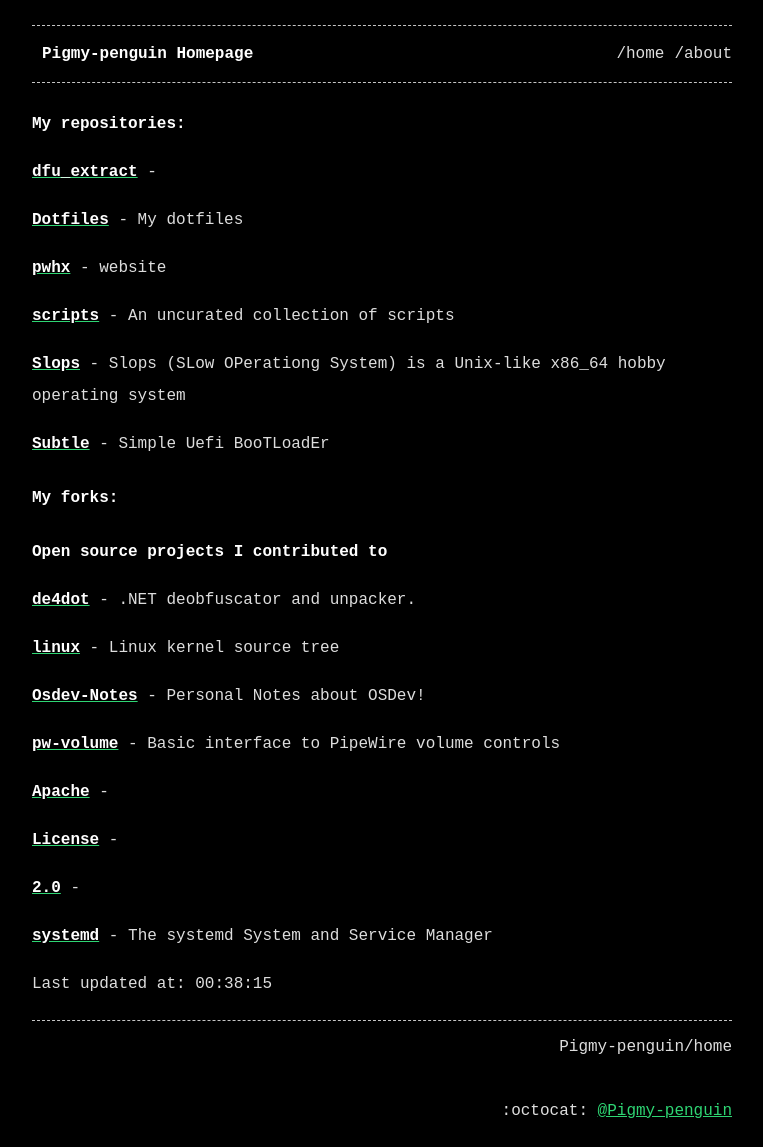
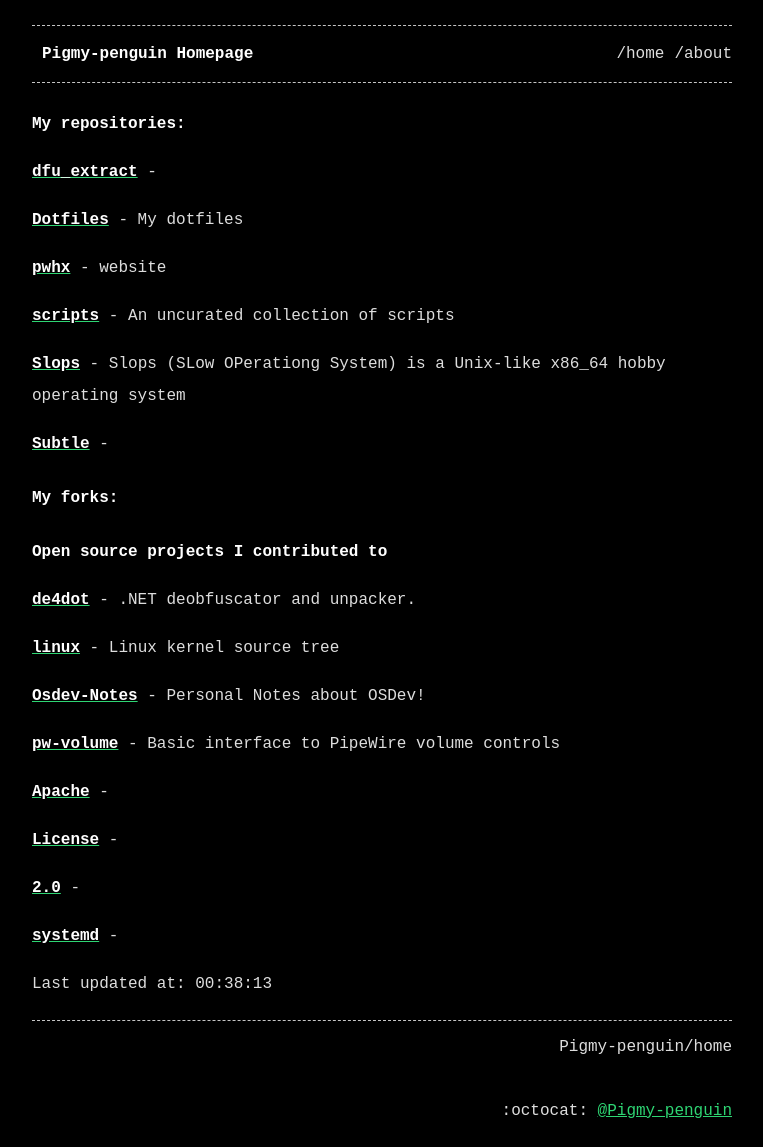
Before and after one commit to Pigmy-penguin/Pigmy-penguin.github.io, a Jekyll site: the page built from index.md, in a window 1280 px wide. Shown: the whole page, without its empty margins (258-1021 px from the left). Built offline with Jekyll 4.4.1, drawn with Linux system fonts in a browser that asks for light colours.

Commit message:
Auto updating the website

```diff
--- a/index.md
+++ b/index.md
@@ -17,7 +17,7 @@ title: Pigmy-penguin Homepage
 
 [**Slops**](https://github.com/Pigmy-penguin/Slops) - Slops (SLow OPerationg System) is a Unix-like x86_64 hobby operating system
 
-[**Subtle**](https://github.com/Pigmy-penguin/Subtle) - Simple Uefi BooTLoadEr
+[**Subtle**](https://github.com/Pigmy-penguin/Subtle) -
 
 ## My forks:
 ### Open source projects I contributed to
@@ -36,7 +36,7 @@ title: Pigmy-penguin Homepage
 
 [**2.0**](https://github.com/Pigmy-penguin/2.0) -
 
-[**systemd**](https://github.com/Pigmy-penguin/systemd) - The systemd System and Service Manager
+[**systemd**](https://github.com/Pigmy-penguin/systemd) -
 
 
-Last updated at: 00:38:15
+Last updated at: 00:38:13
```
Also changed, not shown: 2 other files.
